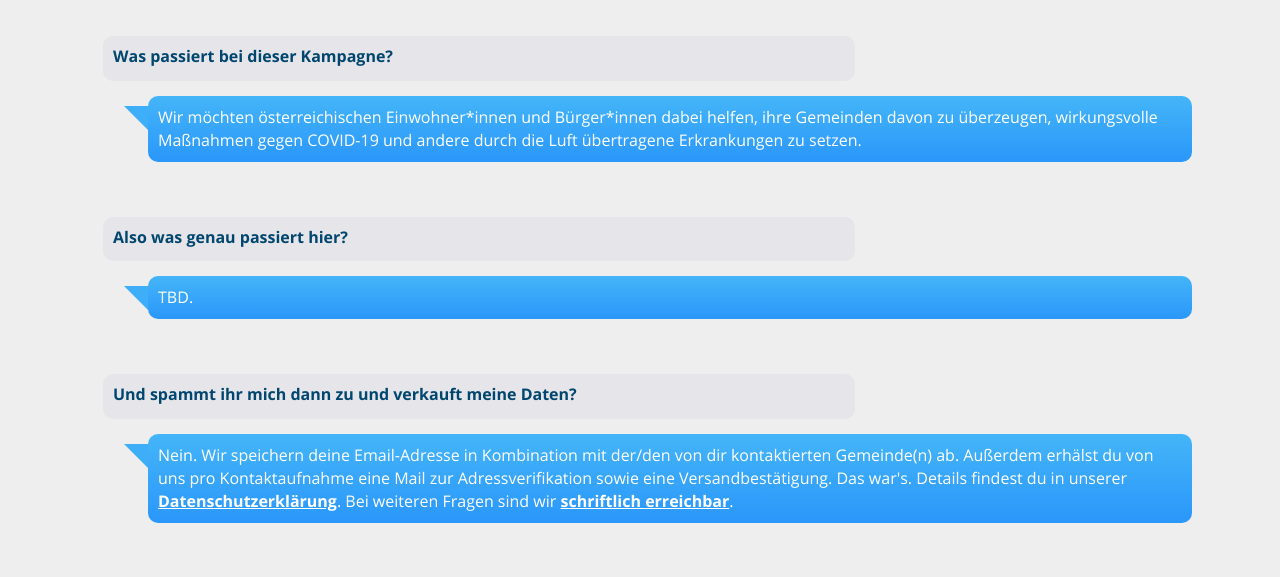
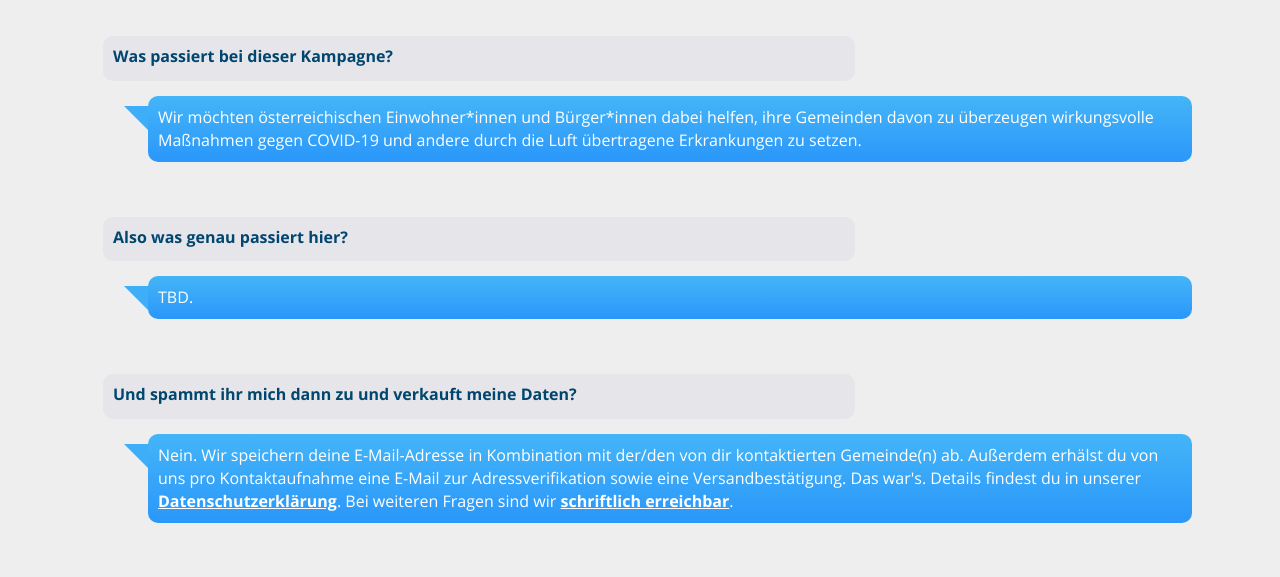
Before and after one commit to c3wien/Poke-That-Gmeind, a Python web app: template luftfilterbegehren/templates/general/faq.html in a window 1280 px wide. Shown: the part 847-1424 px from the top of the page. Run offline with Jinja, Linux system fonts and the light colour scheme; the template is opened without the code that fills it, so the values that code supplies are empty; some libraries are stand-ins or nearby versions.

Commit message:
make links relative and remove additional comma
make links relative and remove additional comma

```diff
--- a/luftfilterbegehren/templates/general/faq.html
+++ b/luftfilterbegehren/templates/general/faq.html
@@ -57,7 +57,7 @@
                 </li>
                 <li>
                     <p>
-                        Wir möchten österreichischen Einwohner*innen und Bürger*innen dabei helfen, ihre Gemeinden davon zu überzeugen, wirkungsvolle Maßnahmen gegen COVID-19 und andere durch die Luft übertragene Erkrankungen zu setzen.
+                        Wir möchten österreichischen Einwohner*innen und Bürger*innen dabei helfen, ihre Gemeinden davon zu überzeugen wirkungsvolle Maßnahmen gegen COVID-19 und andere durch die Luft übertragene Erkrankungen zu setzen.
                     </p>
                 </li>
                 <li>
@@ -77,7 +77,7 @@
                 </li>
                 <li>
                     <p>
-                        Nein. Wir speichern deine Email-Adresse in Kombination mit der/den von dir kontaktierten Gemeinde(n) ab. Außerdem erhälst du von uns pro Kontaktaufnahme eine Mail zur Adressverifikation sowie eine Versandbestätigung. Das war's. Details findest du in unserer <a href="https://luftfilterbegehren.at/datenschutz/">Datenschutzerklärung</a>. Bei weiteren Fragen sind wir <a href=""https://luftfilterbegehren.at/kontakt">schriftlich erreichbar</a>.
+                        Nein. Wir speichern deine E-Mail-Adresse in Kombination mit der/den von dir kontaktierten Gemeinde(n) ab. Außerdem erhälst du von uns pro Kontaktaufnahme eine E-Mail zur Adressverifikation sowie eine Versandbestätigung. Das war's. Details findest du in unserer <a href="/datenschutz/">Datenschutzerklärung</a>. Bei weiteren Fragen sind wir <a href="/kontakt">schriftlich erreichbar</a>.
                     </p>
                 </li>
             </ul>
```
